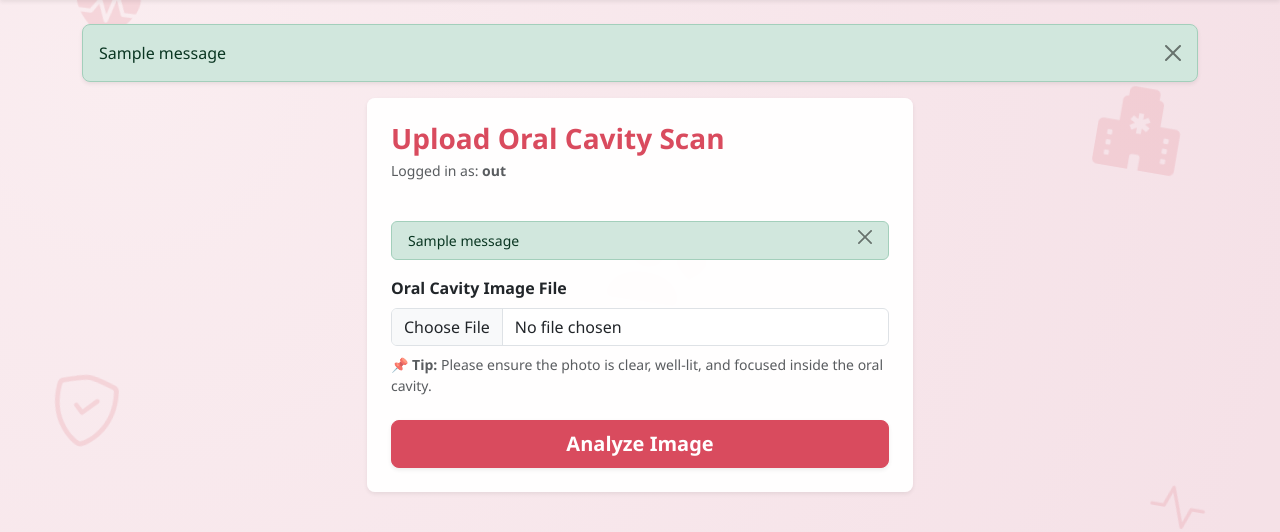
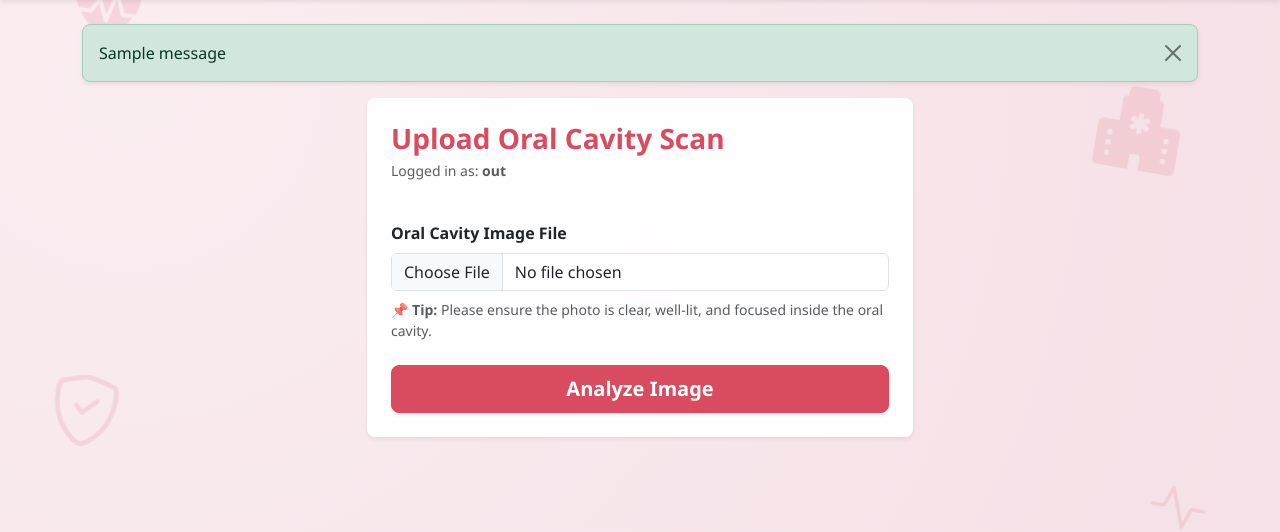
Before and after one commit to Shravya-shree/Oral_cancer_portal, a Flask app: page /scan in a window 1280 px wide. Shown: the part 79-611 px from the top of the page. Run offline with Flask 3, Linux system fonts and the light colour scheme; a user stored in the database is signed in; one stand-in notice (Sample message) is shown.

Commit message:
Fix duplicate scan notifications

```diff
--- a/templates/scan.html
+++ b/templates/scan.html
@@ -11,18 +11,6 @@
         <h3 class="fw-bold text-primary-red mb-1">Upload Oral Cavity Scan</h3>
         <p class="text-muted small">Logged in as: <strong>{{ patient_name }}</strong></p>
       </div>
-
-      <!-- Flash Alert Messages -->
-      {% with messages = get_flashed_messages(with_categories=true) %}
-        {% if messages %}
-          {% for category, message in messages %}
-            <div class="alert alert-{{ category }} alert-dismissible fade show py-2 small" role="alert">
-              {{ message }}
-              <button type="button" class="btn-close py-2" data-bs-dismiss="alert" aria-label="Close"></button>
-            </div>
-          {% endfor %}
-        {% endif %}
-      {% endwith %}
 
       <!-- Direct Image Upload Form -->
       <form action="{{ url_for('scan') }}" method="POST" enctype="multipart/form-data" id="scanForm">
@@ -84,7 +72,14 @@
                 <i class="bi bi-x-circle"></i> Remove
               </button>
             </div>
-            <img id="imagePreview" src="#" alt="Selected Image Preview" class="img-fluid rounded-3 border shadow-sm" style="max-height: 220px;">
+
+            <img
+              id="imagePreview"
+              src="#"
+              alt="Selected Image Preview"
+              class="img-fluid rounded-3 border shadow-sm"
+              style="max-height: 220px;"
+            >
           </div>
 
           <div class="form-text text-muted small mt-2">
@@ -106,20 +101,25 @@
 <script>
   function handleFileSelect(event) {
     const file = event.target.files[0];
+
     if (file) {
       // Transfer the chosen file into the main Flask form input
       const dataTransfer = new DataTransfer();
       dataTransfer.items.add(file);
+
       const mainInput = document.getElementById('fileInput');
       mainInput.files = dataTransfer.files;
 
       // Update filename text and render preview image
       document.getElementById('fileNameDisplay').innerText = file.name;
+
       const reader = new FileReader();
+
       reader.onload = function(e) {
         document.getElementById('imagePreview').src = e.target.result;
         document.getElementById('imagePreviewContainer').classList.remove('d-none');
       };
+
       reader.readAsDataURL(file);
     }
   }
```
